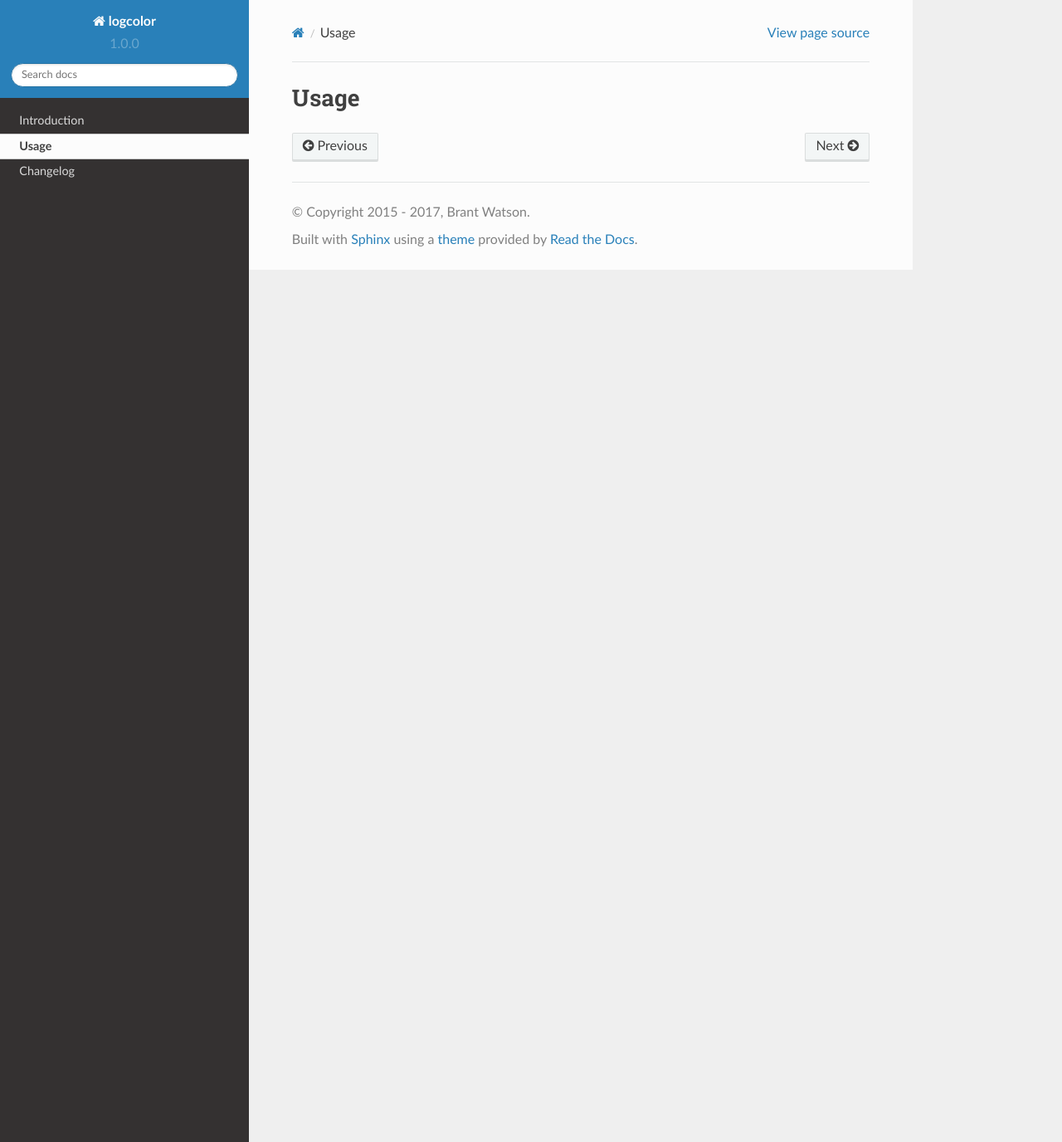
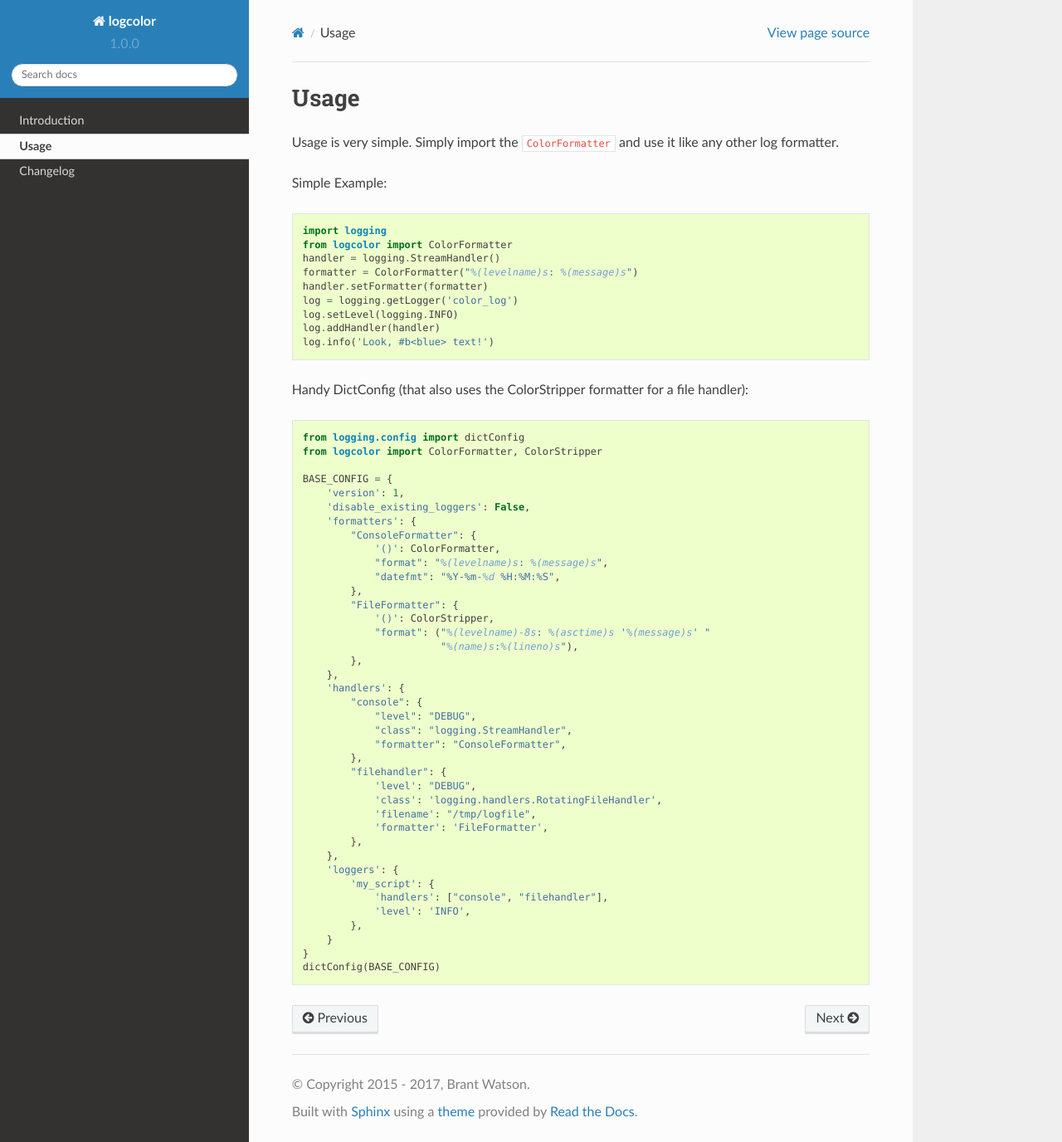
Before and after one commit to induane/logcolor, a Sphinx documentation site: the page built from docs/source/topics/usage.rst, in a window 1280 px wide and 1376 px high. Shown: the whole window at 83% size. Built offline with Sphinx 7.4.7 and the Read the Docs theme 2.0.0, drawn with Linux system fonts in a browser that asks for light colours.

Commit message:
Update documentation

```diff
--- a/docs/source/topics/usage.rst
+++ b/docs/source/topics/usage.rst
@@ -1,2 +1,60 @@
 Usage
 =====
+Usage is very simple. Simply import the ``ColorFormatter`` and use it like any
+other log formatter.
+
+Simple Example::
+
+    import logging
+    from logcolor import ColorFormatter
+    handler = logging.StreamHandler()
+    formatter = ColorFormatter("%(levelname)s: %(message)s")
+    handler.setFormatter(formatter)
+    log = logging.getLogger('color_log')
+    log.setLevel(logging.INFO)
+    log.addHandler(handler)
+    log.info('Look, #b<blue> text!')
+
+
+Handy DictConfig (that also uses the ColorStripper formatter for a file
+handler)::
+
+    from logging.config import dictConfig
+    from logcolor import ColorFormatter, ColorStripper
+
+    BASE_CONFIG = {
+        'version': 1,
+        'disable_existing_loggers': False,
+        'formatters': {
+            "ConsoleFormatter": {
+                '()': ColorFormatter,
+                "format": "%(levelname)s: %(message)s",
+                "datefmt": "%Y-%m-%d %H:%M:%S",
+            },
+            "FileFormatter": {
+                '()': ColorStripper,
+                "format": ("%(levelname)-8s: %(asctime)s '%(message)s' "
+                           "%(name)s:%(lineno)s"),
+            },
+        },
+        'handlers': {
+            "console": {
+                "level": "DEBUG",
+                "class": "logging.StreamHandler",
+                "formatter": "ConsoleFormatter",
+            },
+            "filehandler": {
+                'level': "DEBUG",
+                'class': 'logging.handlers.RotatingFileHandler',
+                'filename': "/tmp/logfile",
+                'formatter': 'FileFormatter',
+            },
+        },
+        'loggers': {
+            'my_script': {
+                'handlers': ["console", "filehandler"],
+                'level': 'INFO',
+            },
+        }
+    }
+    dictConfig(BASE_CONFIG)
```
Also changed, not shown: README.md (+12 -2 lines), docs/source/images/example.png (added), 1 other file.
